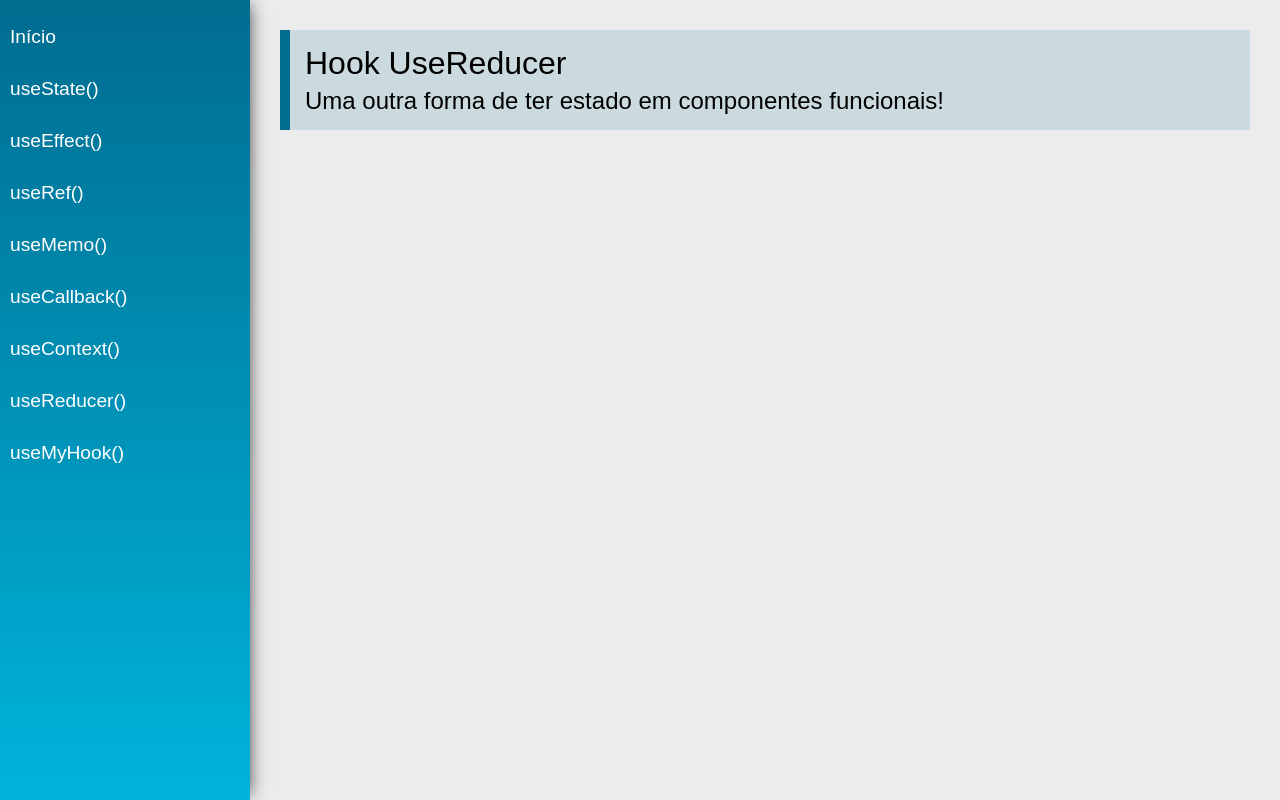
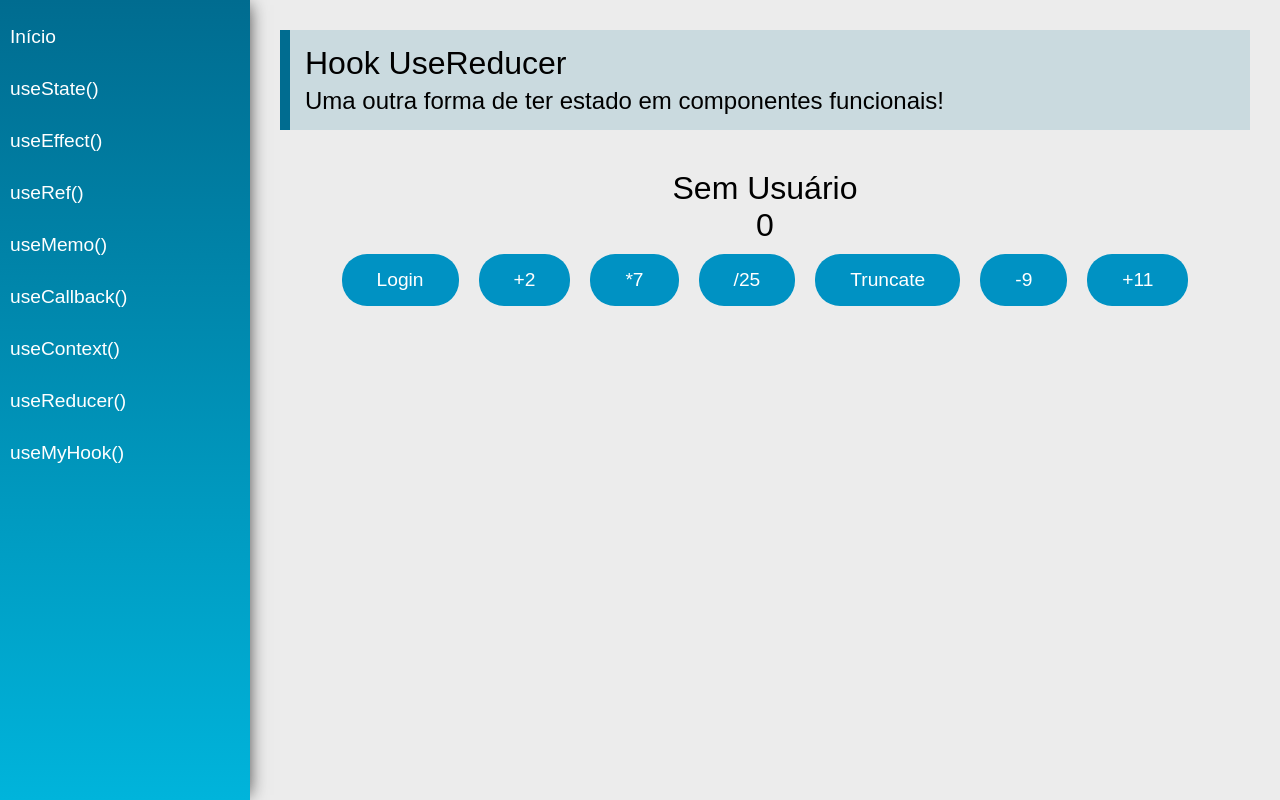
Before and after one commit to celsovit/react-hooks, a React (Create React App) app: page /useReducer in a window 1280 px wide. Built offline with nearby package versions, Linux system fonts and the light colour scheme.

Commit message:
Praticando com hook UseReducer

```diff
--- a/src/views/examples/UseReducer.jsx
+++ b/src/views/examples/UseReducer.jsx
@@ -1,12 +1,67 @@
+import { useReducer } from 'react'
 import PageTitle from '../../components/layout/PageTitle'
 
+const initialState = {
+    cart: [],
+    featuredProducts: [],
+    user: null,
+    number: 0
+}
+
+function reducer(state, action) {
+    switch (action.type) {
+        case 'number_add2':
+            return {...state, number: state.number + 2 }
+        case 'login':
+            return {...state, user: { name: action.payload }}
+        case 'multiply_by7':
+            return {...state, number: state.number * 7 }
+        case 'divide_by25':
+            return {...state, number: state.number / 25}
+        case 'truncate':
+            return {...state, number: parseInt(state.number) }
+        case 'number_addN':
+            return {...state, number: state.number + action.numberToAdd }
+
+        default:
+            return state
+    }
+}
+
 const UseReducer = (props) => {
+
+    const [ state, dispatch ] = useReducer(reducer, initialState)
+
     return (
         <div className="UseReducer">
             <PageTitle
                 title="Hook UseReducer"
-                subtitle="Uma outra forma de ter estado em componentes funcionais!"
-            />
+                subtitle="Uma outra forma de ter estado em componentes funcionais!"/>
+
+            <div className="center">
+                {state.user
+                    ? <span className="text">{ state.user.name }</span>
+                    : <span className="text">Sem Usuário</span>
+                }
+                <span className="text"></span>
+                <span className="text">{ state.number }</span>
+                <div>
+                    <button className="btn"
+                        onClick={ () => dispatch({type: 'login', payload: 'Maria' }) }> Login </button>
+                    <button className="btn"
+                        onClick={ () => dispatch({type: 'number_add2' }) }> +2 </button>
+                    <button className="btn"
+                        onClick={ () => dispatch({type: 'multiply_by7' }) }> *7 </button>
+                    <button className="btn"
+                        onClick={ () => dispatch({type: 'divide_by25' }) }> /25 </button>
+                    <button className="btn"
+                        onClick={ () => dispatch({type: 'truncate' }) }> Truncate </button>
+                    <button className="btn"
+                        onClick={ () => dispatch({type: 'number_addN', numberToAdd: -9 }) }> -9 </button>
+                    <button className="btn"
+                        onClick={ () => dispatch({type: 'number_addN', numberToAdd: 11 }) }> +11 </button>
+                </div>
+            </div>
         </div>
     )
 }
```
Also changed, not shown: 1 other file (tests, documents, lock files or other folders).
